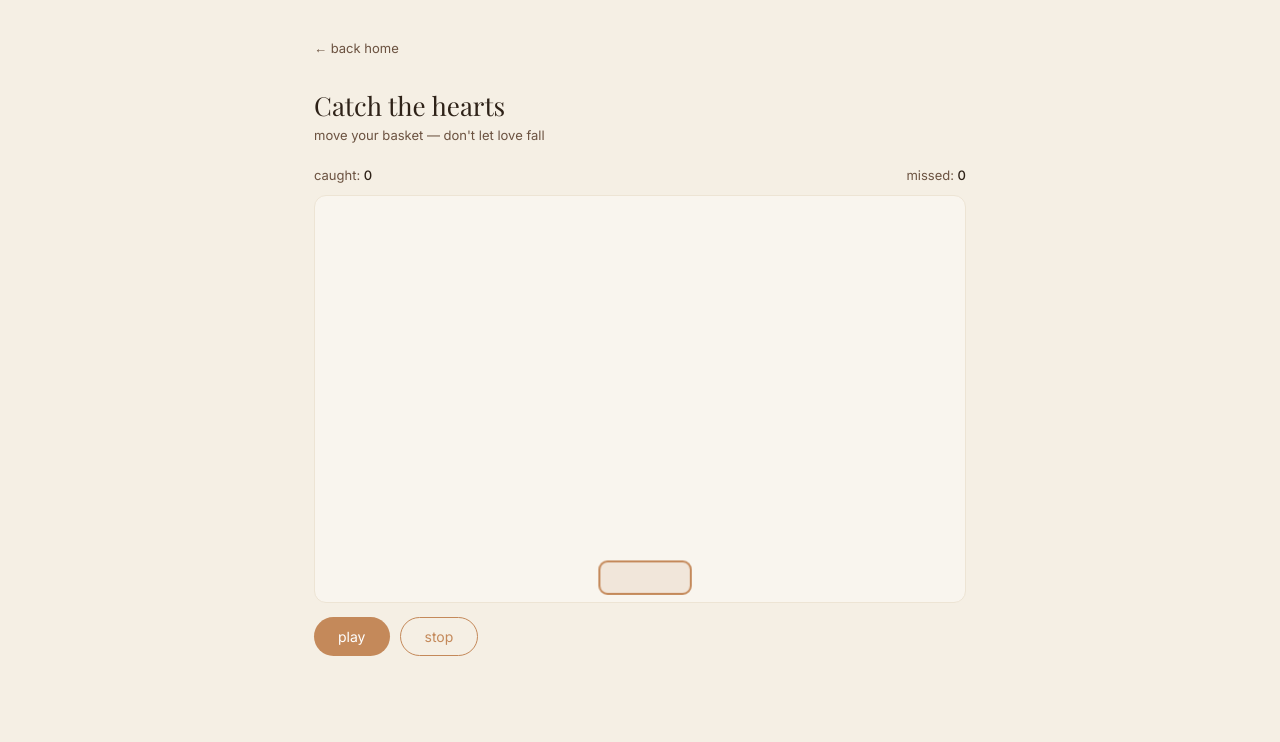
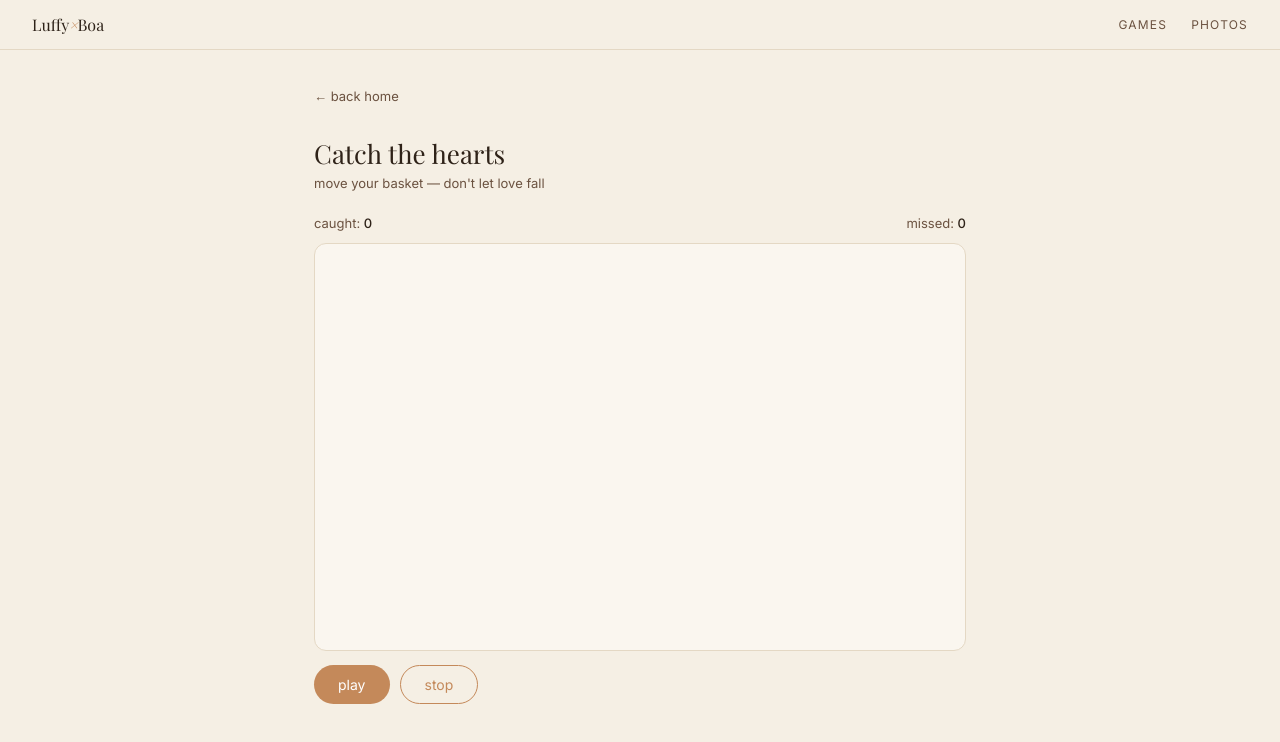
Before and after one commit to Aaryapatil113/luffyxboa, a plain HTML site: page games/hearts.html in a window 1280 px wide. Drawn offline with nearby package versions, Linux system fonts and the light colour scheme; a web font is replaced by a local one.

Commit message:
initial commit

```diff
--- a/css/style.css
+++ b/css/style.css
@@ -5,11 +5,12 @@
 :root {
     --beige:    #F5EFE4;
     --beige2:   #EDE4D4;
+    --beige3:   #E4D8C4;
     --caramel:  #C4895A;
     --caramel2: #A86D40;
     --dark:     #2E2218;
     --mid:      #6B5240;
-  --light:    #F9F5EE;
+    --light:    #FAF6EF;
     --white:    #FFFFFF;
 }
 
@@ -21,6 +22,37 @@ body {
     color: var(--dark);
     min-height: 100vh;
 }
+
+/* ---- NAV BAR ---- */
+.topbar {
+    position: fixed;
+    top: 0; left: 0; right: 0;
+    z-index: 100;
+    display: flex;
+    align-items: center;
+    justify-content: space-between;
+    padding: 14px 2rem;
+    background: rgba(245, 239, 228, 0.85);
+    backdrop-filter: blur(8px);
+    border-bottom: 1px solid var(--beige3);
+}
+.topbar-logo {
+    font-family: 'Playfair Display', serif;
+    font-size: 16px;
+    color: var(--dark);
+    text-decoration: none;
+}
+.topbar-logo em { font-style: italic; color: var(--caramel); }
+.topbar-links { display: flex; gap: 1.5rem; }
+.topbar-links a {
+    font-size: 12px;
+    letter-spacing: 0.1em;
+    text-transform: uppercase;
+    color: var(--mid);
+    text-decoration: none;
+    transition: color 0.2s;
+}
+.topbar-links a:hover { color: var(--caramel); }
 
 /* ---- BACK BUTTON ---- */
 .back-link {
@@ -41,6 +73,7 @@ body {
     max-width: 700px;
     margin: 0 auto;
     padding: 2rem 1.5rem;
+    padding-top: 5rem;
 }
 
 .game-page h1 {
@@ -72,7 +105,7 @@ canvas {
     display: block;
     width: 100%;
     border-radius: 12px;
-  border: 1px solid var(--beige2);
+    border: 1px solid var(--beige3);
     background: var(--light);
     cursor: crosshair;
     touch-action: none;
@@ -118,7 +151,7 @@ canvas {
 .mem-card {
     aspect-ratio: 1;
     background: var(--light);
-  border: 1.5px solid var(--beige2);
+    border: 1.5px solid var(--beige3);
     border-radius: 10px;
     cursor: pointer;
     font-size: 30px;
@@ -130,7 +163,7 @@ canvas {
 }
 .mem-card:hover { transform: scale(1.05); }
 .mem-card.flipped { background: #FBF0E5; border-color: var(--caramel); }
-.mem-card.matched { background: #EAF3DE; border-color: #639922; pointer-events: none; }
+.mem-card.matched { background: #EDE4D4; border-color: var(--caramel2); pointer-events: none; }
 .mem-back { font-size: 18px; color: var(--mid); }
 
 .congrats {
--- a/games/hearts.html
+++ b/games/hearts.html
@@ -7,6 +7,14 @@
     <link rel="stylesheet" href="../css/style.css" />
 </head>
 <body>
+<nav class="topbar">
+    <a href="../index.html" class="topbar-logo">Luffy<em>×</em>Boa</a>
+    <div class="topbar-links">
+        <a href="../index.html#games">games</a>
+        <a href="../index.html#photos">photos</a>
+    </div>
+</nav>
+
 <div class="game-page">
     <a href="../index.html" class="back-link">← back home</a>
     <h1>Catch the hearts</h1>
@@ -20,7 +28,7 @@
     <canvas id="canvas" width="640" height="400"></canvas>
 
     <div class="btn-row">
-      <button class="btn btn-primary" id="start-btn" onclick="startGame()">play</button>
+        <button class="btn btn-primary" onclick="startGame()">play</button>
         <button class="btn btn-outline" onclick="stopGame()">stop</button>
     </div>
 </div>
@@ -28,7 +36,7 @@
 <script>
     const canvas = document.getElementById('canvas');
     const ctx = canvas.getContext('2d');
-    const colors = ['#D4537E','#C4895A','#D85A30','#7F77DD','#E9A84C'];
+    const colors = ['#C4895A','#A86D40','#D4A574','#8B6A4F','#2E2218'];
     let hearts = [], score = 0, missed = 0, running = false;
     let spawnInterval = null, animFrame = null;
     let basket = { x: 280, w: 90 };
@@ -86,8 +94,9 @@
 
     function loop() {
         ctx.clearRect(0, 0, canvas.width, canvas.height);
+        ctx.fillStyle = '#FAF6EF';
+        ctx.fillRect(0, 0, canvas.width, canvas.height);
 
-      // basket
         const bx = Math.max(0, Math.min(canvas.width - basket.w, basket.x));
         ctx.beginPath();
         ctx.roundRect(bx, canvas.height - 40, basket.w, 32, 8);
@@ -104,10 +113,7 @@
         hearts = hearts.filter(h => {
             h.y += h.speed;
             drawHeart(h.x, h.y, h.size, h.color);
-
-        if (h.y + h.size * 1.4 > canvas.height - 40 &&
-            h.y < canvas.height - 8 &&
-            h.x > bx && h.x < bx + basket.w) {
+            if (h.y + h.size * 1.4 > canvas.height - 40 && h.y < canvas.height - 8 && h.x > bx && h.x < bx + basket.w) {
                 score++;
                 document.getElementById('score').textContent = score;
                 return false;
@@ -122,15 +128,6 @@
 
         if (running) animFrame = requestAnimationFrame(loop);
     }
-
-    // draw idle state
-    ctx.fillStyle = '#C4895A22';
-    ctx.strokeStyle = '#C4895A';
-    ctx.lineWidth = 2;
-    ctx.beginPath();
-    ctx.roundRect(basket.x, canvas.height - 40, basket.w, 32, 8);
-    ctx.fill();
-    ctx.stroke();
 </script>
 </body>
 </html>
```
Also changed, not shown: games/bubbles.html (+14 -9 lines), games/memory.html (+8 -0 lines), index.html (+23 -53 lines). Lines whose indentation alone changed are shown as unchanged.
